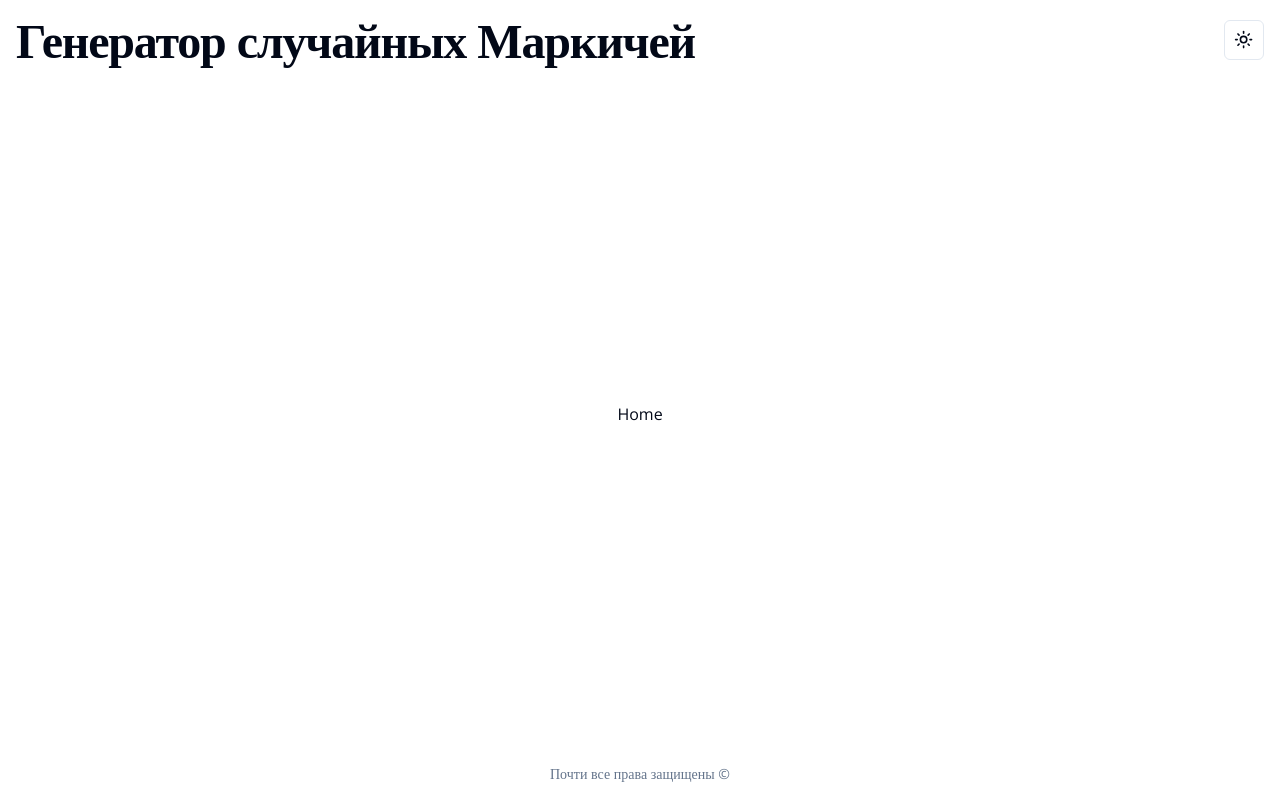
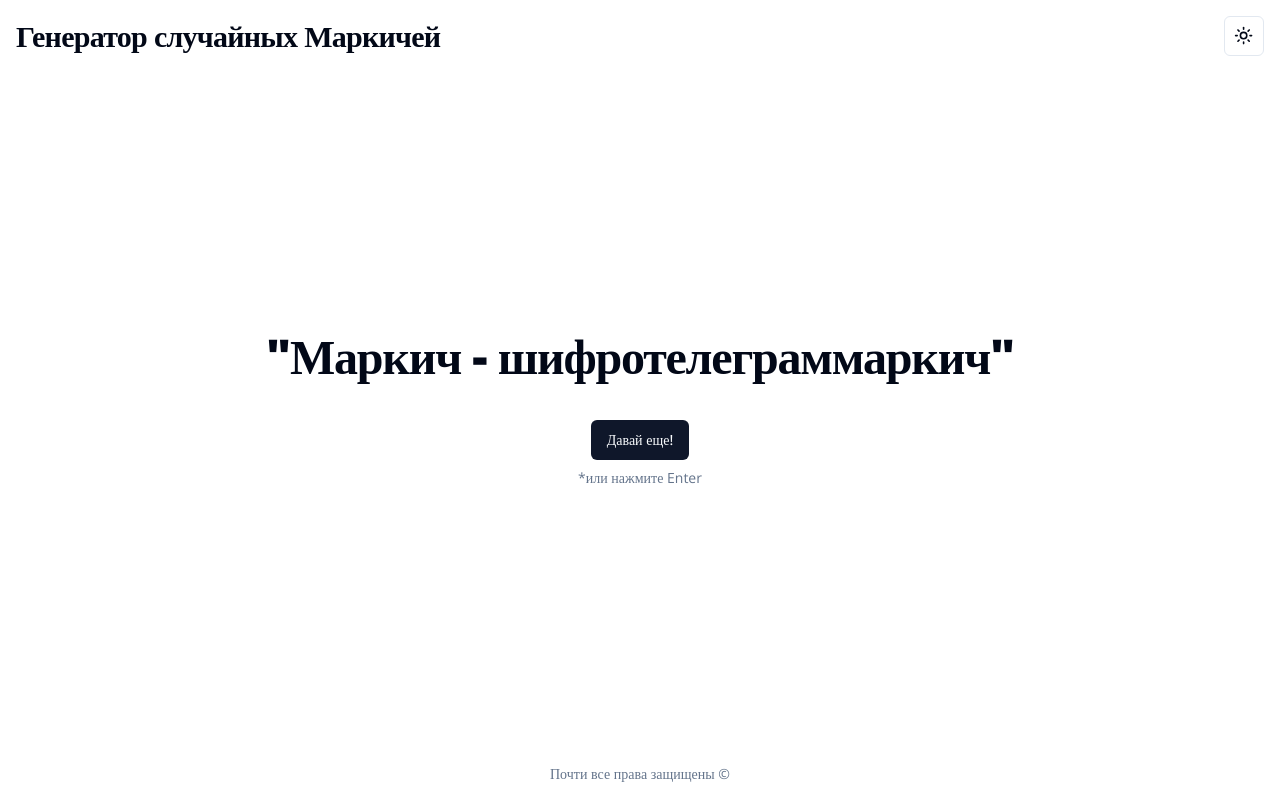
Before and after one commit to aleksey-verin/for-friend, a React (Vite) app: page / in a window 1280 px wide. Built offline with nearby package versions, Linux system fonts and the light colour scheme.

Commit message:
feat: home page

```diff
--- a/src/components/header.tsx
+++ b/src/components/header.tsx
@@ -4,7 +4,7 @@ const Header = () => {
   return (
     <header className='font-display'>
       <div className='max-w-screen-xl p-4 h-full m-auto flex items-center justify-between '>
-        <h1 className='scroll-m-20 text-4xl font-extrabold tracking-tight lg:text-5xl'>
+        <h1 className='scroll-m-20 text-2xl font-extrabold tracking-tight lg:text-3xl'>
           Генератор случайных Маркичей
         </h1>
         <div className='w-10 flex items-center justify-center ml-2'>
--- a/src/lib/lib.ts
+++ b/src/lib/lib.ts
@@ -1,3 +1,7 @@
 export function filterStringsBySuffix(arr: string[], suffixOne: string, suffixTwo: string): string[] {
   return arr.filter((s) => s.endsWith(suffixOne) || s.endsWith(suffixTwo))
 }
+
+export function getRandomNumber(max: number): number {
+  return Math.floor(Math.random() * max);
+}
--- a/src/pages/home.tsx
+++ b/src/pages/home.tsx
@@ -1,6 +1,45 @@
+import { Button } from '@/components/ui/button'
+import { miniDictionary } from '@/db/mini-db'
+import { getRandomNumber } from '@/lib/lib'
+import { useEffect, useState } from 'react'
 
+function getTargetWord() {
+  const words = miniDictionary
+  const countOfWords = words.length
+  const targetIndex = getRandomNumber(countOfWords - 1)
+  const targetWord = words[targetIndex]
+  return targetWord
+}
 const Home = () => {
-  return <div>Home</div>;
-};
+  const [word, setWord] = useState(getTargetWord())
 
-export default Home;
+  useEffect(() => {
+    document.addEventListener('keydown', (event) => {
+      if (event.key === 'Enter') {
+        setWord(getTargetWord())
+      }
+    })
+    return () => {
+      document.removeEventListener('keydown', (event) => {
+        if (event.key === 'Enter') {
+          setWord(getTargetWord())
+        }
+      })
+    }
+  }, [])
+
+  return (
+    <div className='flex flex-col items-center justify-center gap-10'>
+      <h1 className='scroll-m-20 text-4xl font-extrabold tracking-tight lg:text-5xl text-center'>
+        "Маркич - <span>{word}</span>
+        {word.endsWith('мар') ? 'ич"' : 'ркич"'}
+      </h1>
+      <div className='flex flex-col items-center justify-center gap-2'>
+        <Button onClick={() => setWord(getTargetWord())}>Давай еще!</Button>
+        <p className='text-xs text-muted-foreground lg:text-sm'>*или нажмите Enter</p>
+      </div>
+    </div>
+  )
+}
+
+export default Home
```
